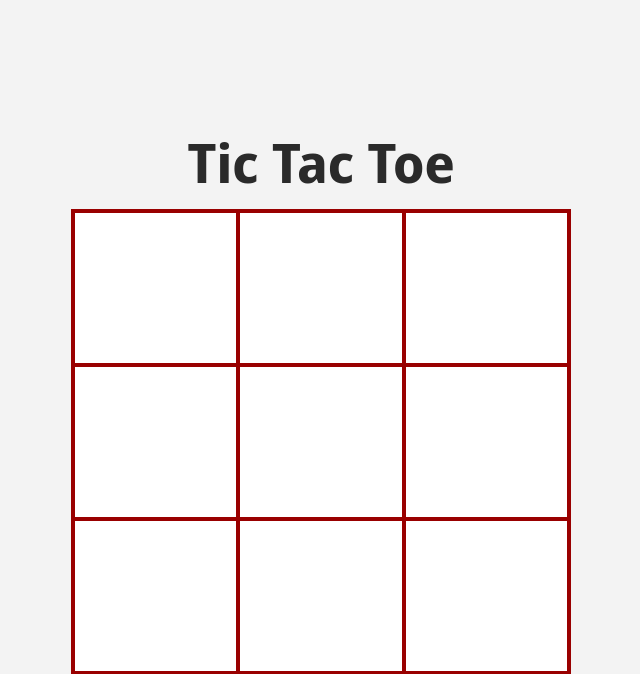
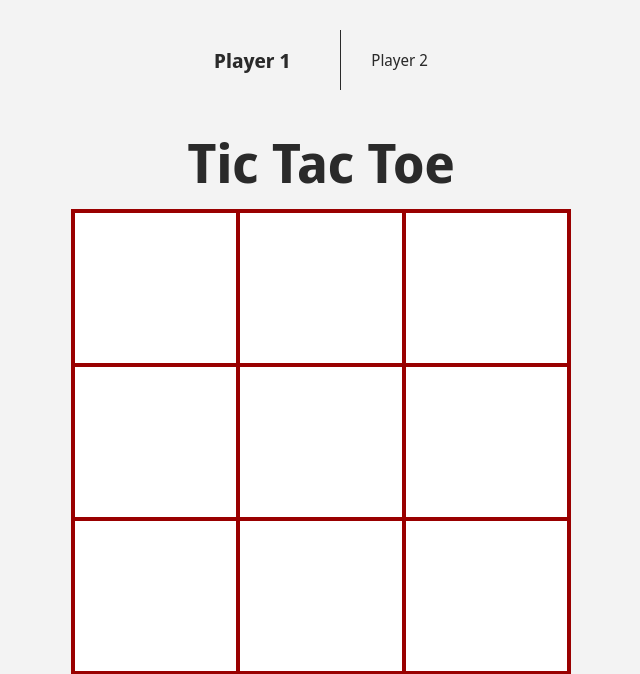
Before and after one commit to VotreCafetier/TicTacToe, a PHP site: page /TicTacToe.html in a window 1280 px wide. Shown: the top 674 px of the page, without its empty margins (319-959 px from the left). Run offline with PHP 8.4, Linux system fonts and the light colour scheme.

Commit message:
modif from school

```diff
--- a/TicTacToe.html
+++ b/TicTacToe.html
@@ -10,6 +10,11 @@
 </head>
 <body>
     <div>
+        <div id="players_overlay">
+            <p class="active_player">Player 1</p>
+            <div></div>
+            <p>Player 2</p>
+        </div>
         <!--<p contenteditable>Hi this is an editable text</p>-->
         <h1>Tic Tac Toe</h1>
         <!-- TicTacToe Table -->
--- a/css/styles.css
+++ b/css/styles.css
@@ -42,6 +42,45 @@
     button:active{
         transform: translateY(1px);
     }
+
+
+
+
+#players_overlay{
+    position: fixed;
+    width: 100%;
+    top: 30px;
+    left: 0;
+    display: flex;
+    justify-content: center;
+    align-items: center;
+}
+
+    #players_overlay p{
+        font-size: 12pt;
+        font-weight: normal;
+        transition: all 0.4s;
+    }
+
+    #players_overlay .active_player{
+        font-size: 15pt;
+        font-weight: bold;
+        transition: all 0.4s;
+    }
+
+    #players_overlay div{
+        width: 1px;
+        height: 60px;
+        background-color: var(--black);
+        margin-right: 30px;
+        margin-left: 50px;
+    }
+
+
+
+
+
+
 
 #tictactoe{
     display: inline-grid;
--- a/scripts/NewTicTacToe.js
+++ b/scripts/NewTicTacToe.js
@@ -149,13 +149,29 @@
     for (let i = 0; i < cells.length; i++) cells[i].className = '';
 }
 
+const handlePlay = (g,e,i) => {
+    // play
+    g.Play(e, i);
+
+    // change player overlay
+    const p_overlay = document.querySelectorAll('#players_overlay p');
+    console.log(p_overlay[0].className);
+    if (p_overlay[0].className = '') {
+        p_overlay[0].className = 'active_player';
+        p_overlay[1].className = '';
+    } else {
+        p_overlay[1].className = 'active_player';
+        p_overlay[0].className = '';
+    }
+}
+
 function Reset(){
     const game = new TicTacToe(['Player 1','Player 2']);
     // assign play on click on table
     const cells = document.querySelectorAll("#tictactoe > div");
     for (let i = 0; i < cells.length; i++) {
         cells[i].innerHTML = '';
-        cells[i].onclick = (e) => game.Play(e.target, i);
+        cells[i].onclick = (e) => handlePlay(game, e.target, i);
         cells[i].onmouseover = (e) => handleHover(e, game.round);
         cells[i].onmouseout = handleHoverOut;
     }
```
Also changed, not shown: README.md.
